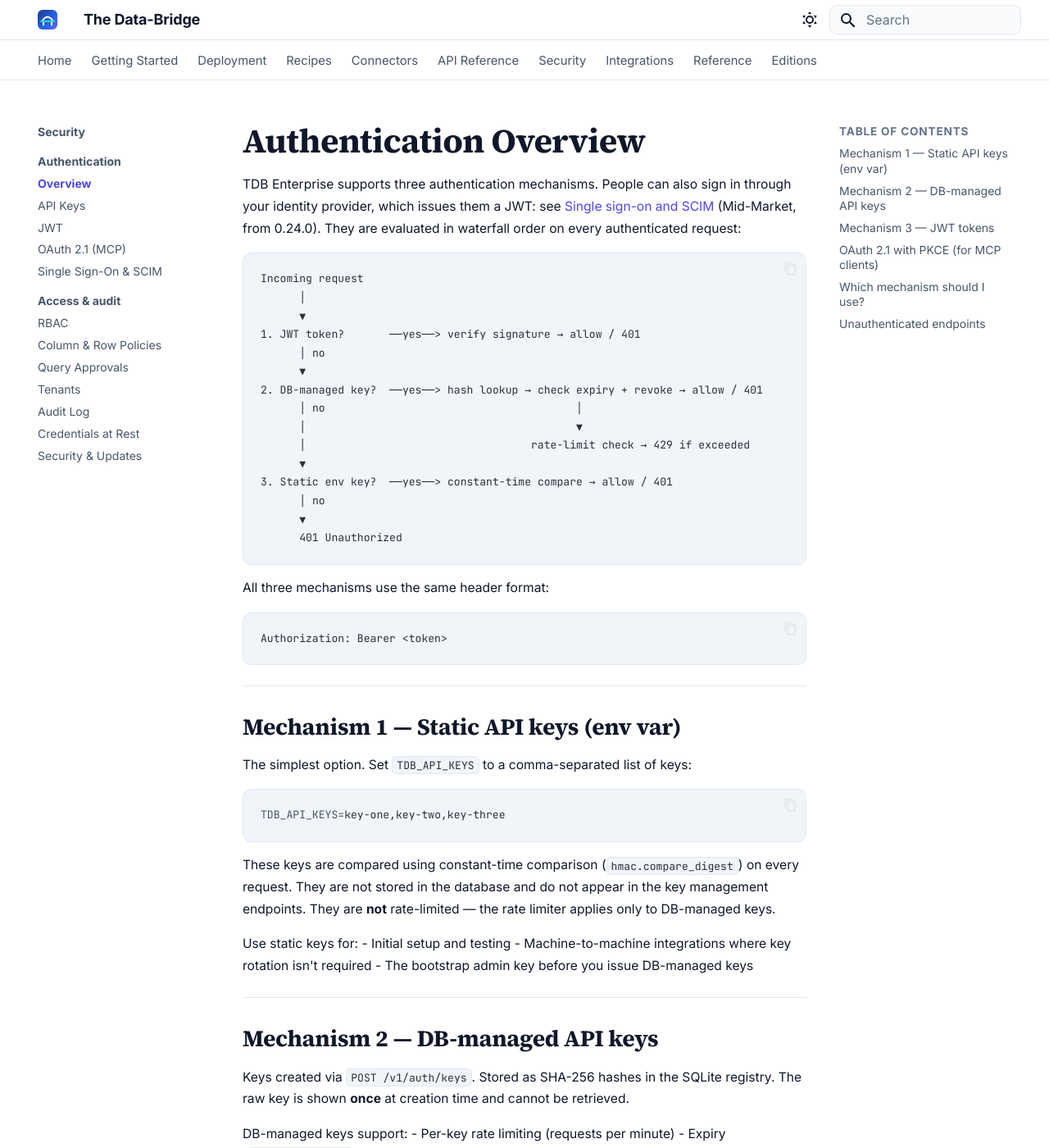
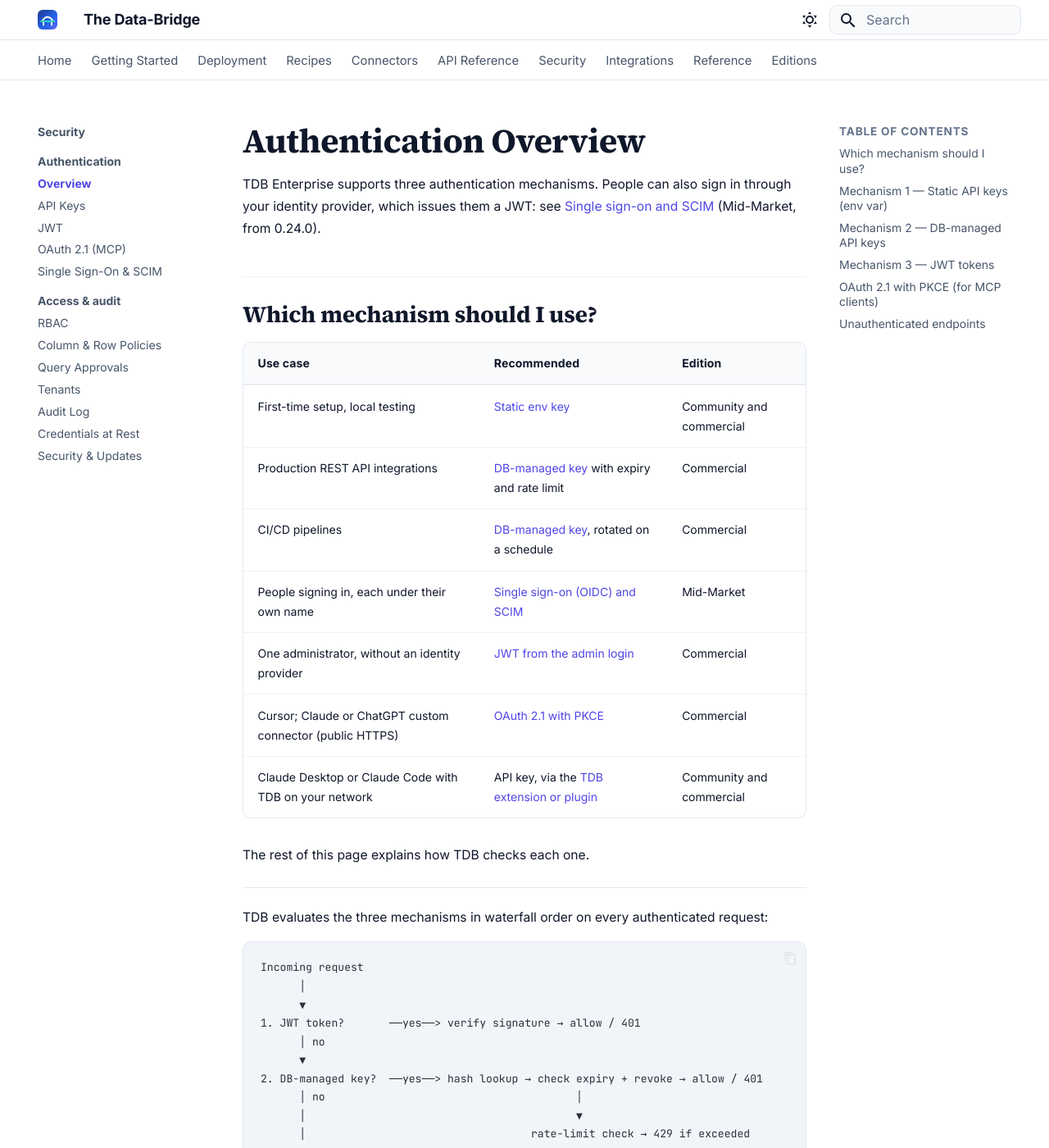
Before and after one commit to tdb-project/tdb-docs, an MkDocs documentation site: the page built from docs/auth/overview.md, in a window 1280 px wide and 1400 px high. Shown: the whole window at 82% size. Built offline with MkDocs 1.6.1 and Material for MkDocs 9.7.7, drawn with Linux system fonts in a browser that asks for light colours; some of the changed text lies outside the part shown.

Commit message:
Auth overview: which mechanism to use first, with editions; team access is SSO, not the admin JWT login
Co-Authored-By: Claude Opus 5.5 <noreply@anthropic.com>

````diff
--- a/docs/auth/overview.md
+++ b/docs/auth/overview.md
@@ -2,7 +2,25 @@
 
 TDB Enterprise supports three authentication mechanisms. People can also sign in through
 your identity provider, which issues them a JWT: see
-[Single sign-on and SCIM](sso.md) (Mid-Market, from 0.24.0). They are evaluated in
+[Single sign-on and SCIM](sso.md) (Mid-Market, from 0.24.0).
+
+## Which mechanism should I use?
+
+| Use case | Recommended | Edition |
+|---|---|---|
+| First-time setup, local testing | [Static env key](#mechanism-1-static-api-keys-env-var) | Community and commercial |
+| Production REST API integrations | [DB-managed key](api-keys.md) with expiry and rate limit | Commercial |
+| CI/CD pipelines | [DB-managed key](api-keys.md#rotate-a-key), rotated on a schedule | Commercial |
+| People signing in, each under their own name | [Single sign-on (OIDC) and SCIM](sso.md) | Mid-Market |
+| One administrator, without an identity provider | [JWT from the admin login](jwt.md) | Commercial |
+| Cursor; Claude or ChatGPT custom connector (public HTTPS) | [OAuth 2.1 with PKCE](oauth.md) | Commercial |
+| Claude Desktop or Claude Code with TDB on your network | API key, via the [TDB extension or plugin](../getting-started/ide-setup.md) | Community and commercial |
+
+The rest of this page explains how TDB checks each one.
+
+---
+
+TDB evaluates the three mechanisms in
 waterfall order on every authenticated request:
 
 ```
@@ -98,19 +116,6 @@ See [OAuth 2.1 →](oauth.md)
 
 ---
 
-## Which mechanism should I use?
-
-| Use case | Recommended |
-|---|---|
-| First-time setup, local testing | Static env key |
-| Production REST API integrations | DB-managed key with expiry + rate limit |
-| Multi-user team access | JWT (one login per user) |
-| Cursor; Claude or ChatGPT custom connector (public HTTPS) | OAuth 2.1 PKCE |
-| Claude Desktop or Claude Code with TDB on your network | API key, via the [TDB extension or plugin](../getting-started/ide-setup.md) |
-| CI/CD pipelines | DB-managed key (rotate on schedule) |
-
----
-
 ## Unauthenticated endpoints
 
 The following endpoints do **not** require authentication:
````
